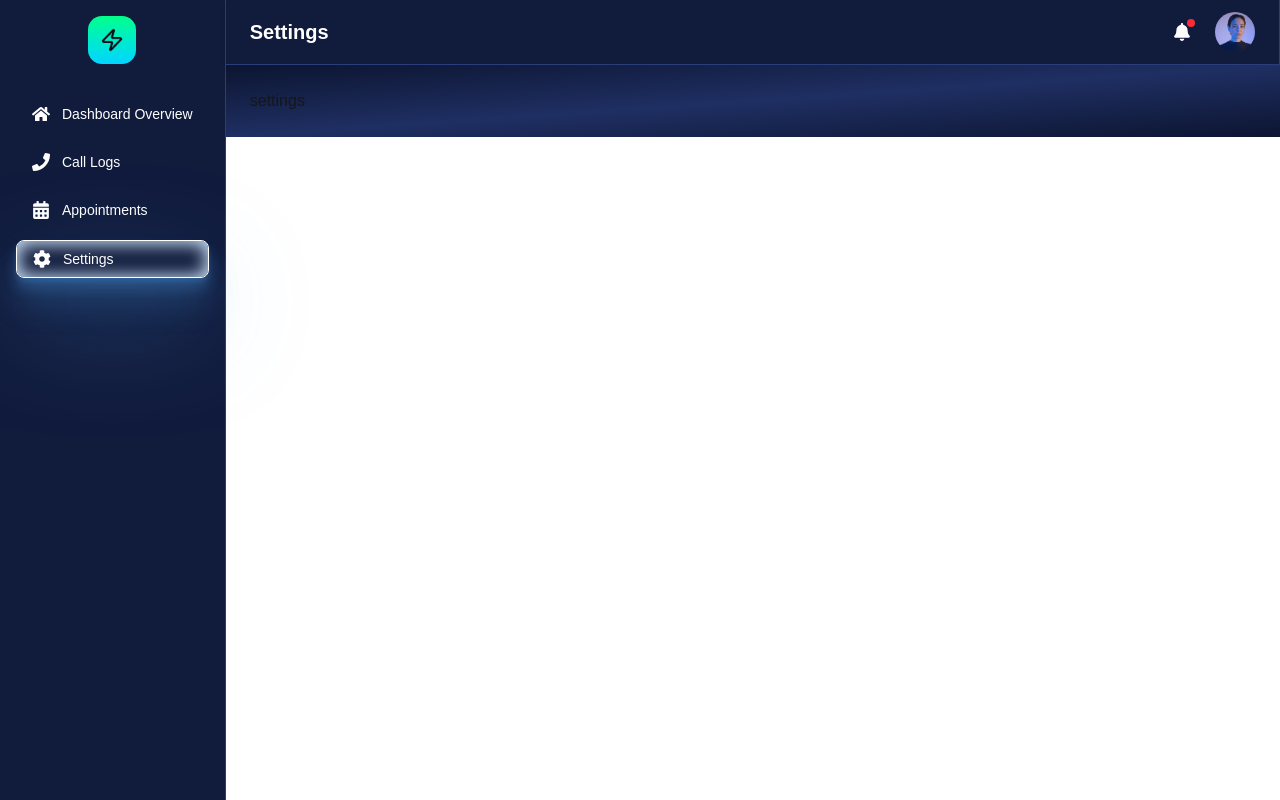
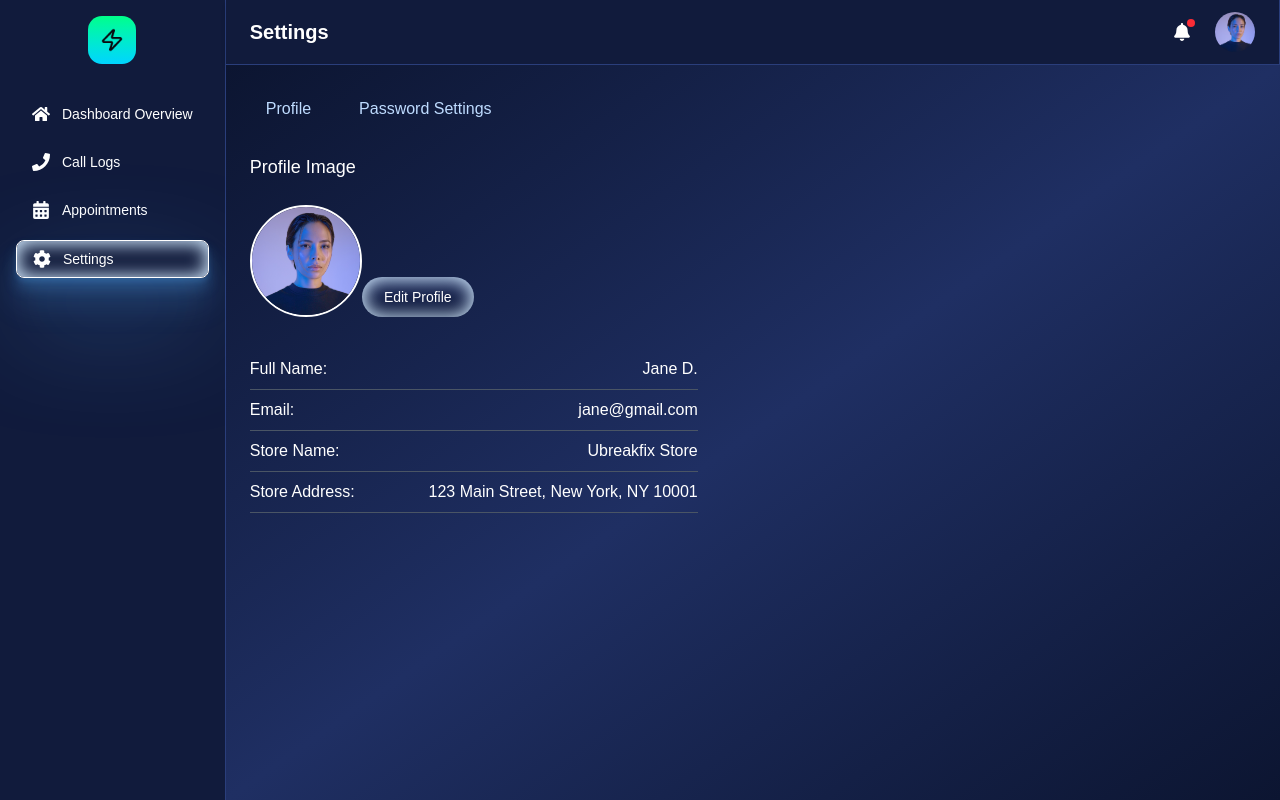
Before and after one commit to monirhossain-oss/Dashboard-app, a Next.js app: page /dashboard/settings in a window 1280 px wide. Built offline with nearby package versions, Linux system fonts and the light colour scheme.

Commit message:
Update profile edit mode layout and save button centering

```diff
--- a/src/app/dashboard/settings/page.jsx
+++ b/src/app/dashboard/settings/page.jsx
@@ -1,9 +1,167 @@
-import React from 'react'
+"use client";
+import React, { useState } from "react";
+import { FaEdit, FaSave } from "react-icons/fa";
 
-export default function page() {
+export default function Page() {
+  const [activeTab, setActiveTab] = useState("profile");
+  const [isEditing, setIsEditing] = useState(false);
+  const [user, setUser] = useState({
+    image: "/profile.png",
+    fullName: "Jane D.",
+    email: "jane@gmail.com",
+    storeName: "Ubreakfix Store",
+    storeAddress: "123 Main Street, New York, NY 10001",
+  });
+
+  const handleChange = (e) => {
+    setUser({ ...user, [e.target.name]: e.target.value });
+  };
+
+  const handleSave = () => {
+    setIsEditing(false);
+  };
+
   return (
-    <div>
-      settings
+    <div className="min-h-screen text-white">
+      <div className="w-full rounded-xl">
+        {/* Tabs */}
+        <div className="flex mb-6">
+          <button
+            className={`px-4 py-2 mr-4 ${activeTab === "profile" && isEditing
+              ? "border-b-2 border-white font-semibold"
+              : "text-blue-200"
+              }`}
+            onClick={() => setActiveTab("profile")}
+          >
+            Profile
+          </button>
+          <button
+            className={`px-4 py-2 ${activeTab === "password"
+              ? "border-b-2 border-white font-semibold"
+              : "text-blue-200"
+              }`}
+            onClick={() => setActiveTab("password")}
+          >
+            Password Settings
+          </button>
+        </div>
+
+        {/* Profile Tab */}
+        {activeTab === "profile" && (
+          <div className="flex flex-col items-start gap-6 w-full">
+            <p className=" text-lg ">Profile Image</p>
+
+            {/* Profile Image */}
+            <div className="relative">
+              <img
+              src="/b940caf9f3a52bcc9317c793ebc094db911b237b.jpg"
+                alt="Profile"
+                className="w-28 h-28 rounded-full object-cover border-2 border-white"
+              />
+              {!isEditing && (
+                <button
+                  className="absolute w-28 bottom-0 left-28 h-[40px] px-4 rounded-3xl bg-gradient-to-b from-[#152252] to-[#111B3C] text-white text-sm flex items-center justify-center gap-2 shadow-[inset_0px_1px_18px_2px_#D2EAFF]"
+                  onClick={() => setIsEditing(true)}
+                >
+                  Edit Profile
+                </button>
+              )}
+            </div>
+
+            {/* User Info */}
+            <div
+              className={`mt-4 space-y-4 ${isEditing ? "w-full" : "max-w-md w-full"
+                }`}
+            >
+              {isEditing ? (
+                <div className="grid grid-cols-1 md:grid-cols-2 gap-4 w-full">
+                  {/* Full Name */}
+                  <div className="flex flex-col w-full">
+                    <label className="block mb-1">Full Name:</label>
+                    <input
+                      type="text"
+                      name="fullName"
+                      value={user.fullName}
+                      onChange={handleChange}
+                      className="w-full p-2 rounded-xl bg-gray-800 text-white border border-gray-600"
+                    />
+                  </div>
+
+                  {/* Email */}
+                  <div className="flex flex-col w-full">
+                    <label className="block mb-1">Email:</label>
+                    <input
+                      type="email"
+                      name="email"
+                      value={user.email}
+                      onChange={handleChange}
+                      className="w-full p-2 rounded-xl bg-gray-800 text-white border border-gray-600"
+                    />
+                  </div>
+
+                  {/* Store Name */}
+                  <div className="flex flex-col w-full">
+                    <label className="block mb-1">Store Name:</label>
+                    <input
+                      type="text"
+                      name="storeName"
+                      value={user.storeName}
+                      onChange={handleChange}
+                      className="w-full p-2 rounded-xl bg-gray-800 text-white border border-gray-600"
+                    />
+                  </div>
+
+                  {/* Store Address */}
+                  <div className="flex flex-col w-full">
+                    <label className="block mb-1">Store Address:</label>
+                    <input
+                      type="text"
+                      name="storeAddress"
+                      value={user.storeAddress}
+                      onChange={handleChange}
+                      className="w-full p-2 rounded-xl bg-gray-800 text-white border border-gray-600"
+                    />
+                  </div>
+
+                  {/* Save Button centered */}
+                  <div className="md:col-span-2 flex justify-center mt-2 w-full">
+                    <button
+                      onClick={handleSave}
+                      className="flex items-center justify-center gap-2 px-6 py-2 w-64 bg-[#00C950] rounded-4xl hover:bg-blue-400"
+                    >
+                      Save
+                    </button>
+                  </div>
+
+                </div>
+              ) : (
+                <div className="space-y-2 w-full">
+                  {["fullName", "email", "storeName", "storeAddress"].map(
+                    (field) => (
+                      <div
+                        key={field}
+                        className="flex justify-between pb-2 border-b border-gray-600 w-full"
+                      >
+                        <span className="capitalize">
+                          {field.replace(/([A-Z])/g, " $1")}:
+                        </span>
+                        <span>{user[field]}</span>
+                      </div>
+                    )
+                  )}
+                </div>
+              )}
+            </div>
+          </div>
+        )}
+
+        {/* Password Tab */}
+        {activeTab === "password" && (
+          <div className="text-center text-blue-200 mt-10 w-full">
+            Password settings form will be here.
+          </div>
+        )}
+      </div>
     </div>
-  )
+  );
 }
```
